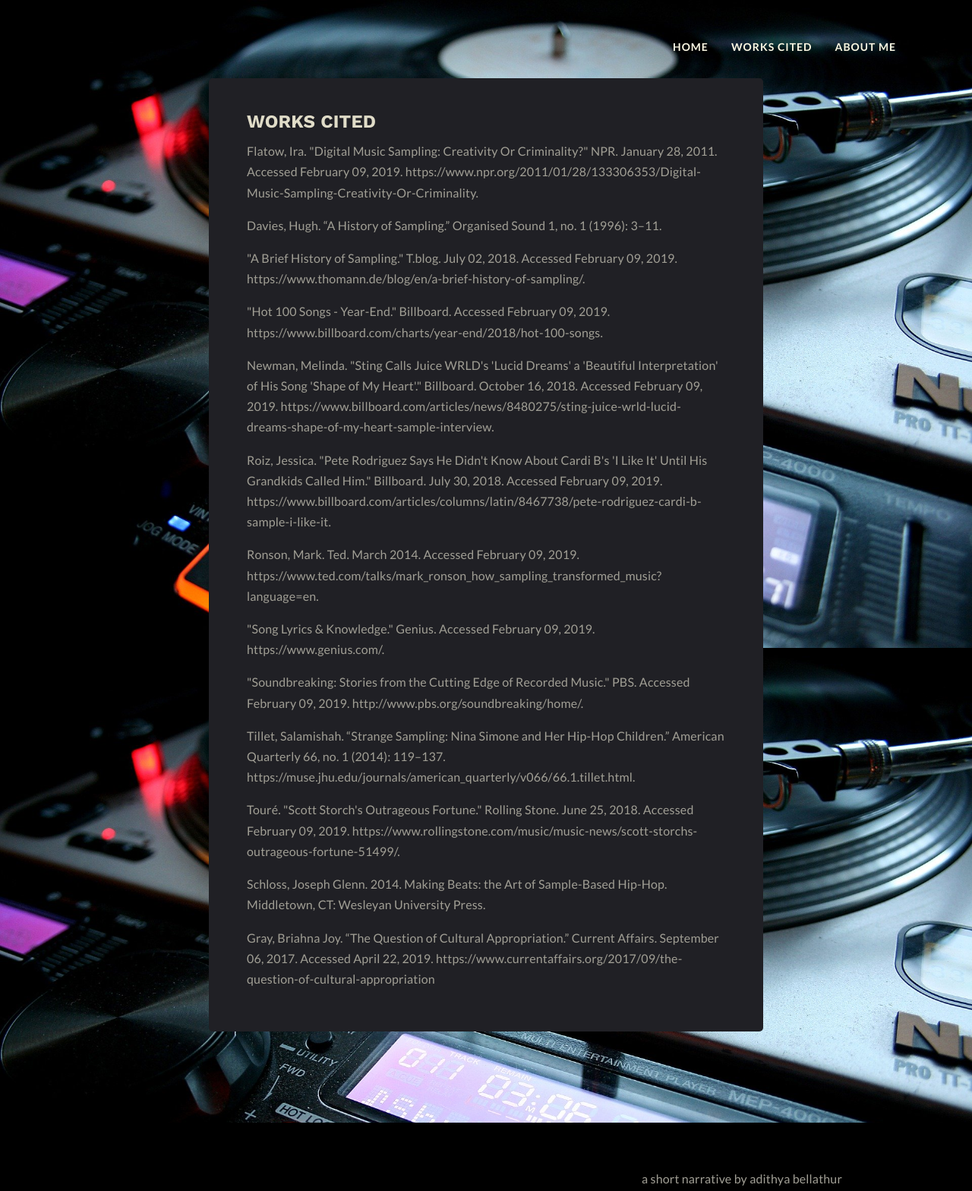
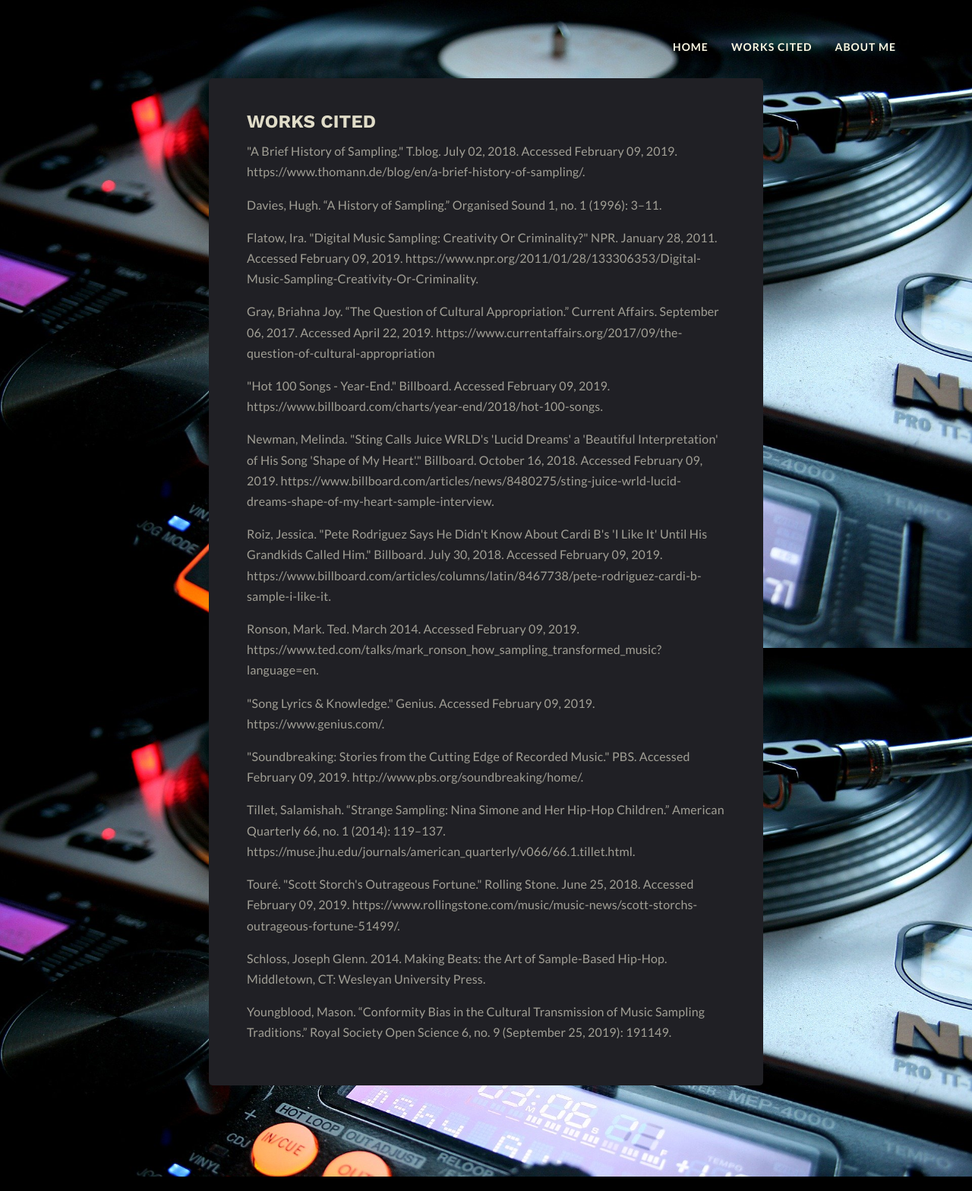
Before and after one commit to adibellathur/AMST205-Sampling, a plain HTML site: page works-cited.html in a window 1280 px wide. Shown: the top 1568 px of the page at 76% size. Drawn offline with nearby package versions, Linux system fonts and the light colour scheme; some packages are replaced by stand-ins of ours.

Commit message:
Added another source

```diff
--- a/works-cited.html
+++ b/works-cited.html
@@ -56,9 +56,10 @@
 			<div class="col-md-8 mx-auto">
 				<div class="pro-block text-left large-card">
           <h3>WORKS CITED</h3>
+          <p>"A Brief History of Sampling." T.blog. July 02, 2018. Accessed February 09, 2019. https://www.thomann.de/blog/en/a-brief-history-of-sampling/.</p>
+          <p>Davies, Hugh. “A History of Sampling.” Organised Sound 1, no. 1 (1996): 3–11.</p>
           <p>Flatow, Ira. "Digital Music Sampling: Creativity Or Criminality?" NPR. January 28, 2011. Accessed February 09, 2019. https://www.npr.org/2011/01/28/133306353/Digital-Music-Sampling-Creativity-Or-Criminality.</p>
-          <p>Davies, Hugh. “A History of Sampling.” Organised Sound 1, no. 1 (1996): 3–11.</p>
-          <p>"A Brief History of Sampling." T.blog. July 02, 2018. Accessed February 09, 2019. https://www.thomann.de/blog/en/a-brief-history-of-sampling/.</p>
+          <p>Gray, Briahna Joy. “The Question of Cultural Appropriation.” Current Affairs. September 06, 2017. Accessed April 22, 2019. https://www.currentaffairs.org/2017/09/the-question-of-cultural-appropriation</p>
           <p>"Hot 100 Songs - Year-End." Billboard. Accessed February 09, 2019. https://www.billboard.com/charts/year-end/2018/hot-100-songs.</p>
           <p>Newman, Melinda. "Sting Calls Juice WRLD's 'Lucid Dreams' a 'Beautiful Interpretation' of His Song 'Shape of My Heart'." Billboard. October 16, 2018. Accessed February 09, 2019. https://www.billboard.com/articles/news/8480275/sting-juice-wrld-lucid-dreams-shape-of-my-heart-sample-interview.</p>
           <p>Roiz, Jessica. "Pete Rodriguez Says He Didn't Know About Cardi B's 'I Like It' Until His Grandkids Called Him." Billboard. July 30, 2018. Accessed February 09, 2019. https://www.billboard.com/articles/columns/latin/8467738/pete-rodriguez-cardi-b-sample-i-like-it.</p>
@@ -68,7 +69,7 @@
           <p>Tillet, Salamishah. “Strange Sampling: Nina Simone and Her Hip-Hop Children.” American Quarterly 66, no. 1 (2014): 119–137. https://muse.jhu.edu/journals/american_quarterly/v066/66.1.tillet.html.</p>
           <p>Touré. "Scott Storch's Outrageous Fortune." Rolling Stone. June 25, 2018. Accessed February 09, 2019. https://www.rollingstone.com/music/music-news/scott-storchs-outrageous-fortune-51499/.</p>
           <p>Schloss, Joseph Glenn. 2014. Making Beats: the Art of Sample-Based Hip-Hop. Middletown, CT: Wesleyan University Press.</p>
-          <p>Gray, Briahna Joy. “The Question of Cultural Appropriation.” Current Affairs. September 06, 2017. Accessed April 22, 2019. https://www.currentaffairs.org/2017/09/the-question-of-cultural-appropriation</p>
+          <p>Youngblood, Mason. “Conformity Bias in the Cultural Transmission of Music Sampling Traditions.” Royal Society Open Science 6, no. 9 (September 25, 2019): 191149.</p>
 				</div>
 			</div>
 		</div>
```
